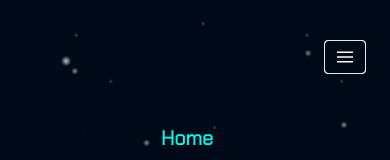
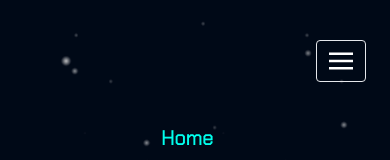
Before and after one commit to IEEECS-VIT/HackBattleWebsite, a React (Create React App) app: page / in a window 390 px wide. Both pictures are taken after a click on the button 345 px from the left and 57 px from the top of the page. Shown: the top 160 px of the page. Built offline with nearby package versions, Linux system fonts and the light colour scheme.

Commit message:
modified navbar

```diff
--- a/src/components/Home.js
+++ b/src/components/Home.js
@@ -2,6 +2,7 @@ import React, { useEffect, useState } from 'react';
 import { useNavigate } from 'react-router-dom';
 import styles from '../styles/Home.module.css';
 import backgroundImage from '../assets/background.png';
+import bg1 from '../assets/backgroundmobile.png'
 import { Link } from 'react-scroll';
 
 const Home = () => {
@@ -31,21 +32,23 @@ const Home = () => {
   return (
     <div>
       <nav className={navClasses} style={{fontFamily:"Chakra Petch"}}>
-        <div className="block absolute right-6 top-6 lg:hidden mt-4 mb-4">
+        {!isNavOpen&&(<div className="block absolute right-6 top-6 lg:hidden mt-4 mb-4">
           <button
             className="flex items-center px-3 py-2 border rounded text-white-200 hover:text-neoBlue"
             onClick={toggleNav}
           >
             <svg
-              className="fill-current h-4 w-4"
+              className="fill-current h-6 w-6"
               viewBox="0 0 20 20"
               xmlns="http://www.w3.org/2000/svg"
+              style={{color:"white",}}
             >
               <title>Menu</title>
               <path d="M0 3h20v2H0V3zm0 6h20v2H0V9zm0 6h20v2H0v-2z" />
             </svg>
           </button>
         </div>
+)}
         {isNavOpen && (
           <div className="black text-white absolute top-0 left-0 h-screen w-screen p-4">
             <ul>
@@ -55,7 +58,7 @@ const Home = () => {
             onClick={toggleNav}
           >
             <svg
-              className="fill-current h-4 w-4"
+              className="fill-current h-6 w-6"
               viewBox="0 0 20 20"
               xmlns="http://www.w3.org/2000/svg"
             >
@@ -155,7 +158,6 @@ const Home = () => {
             REGISTER NOW!
           </a>
             </div>
-              {/* Add other navigation links here */}
             </ul>
           </div>
         )}
```
Also changed, not shown: src/assets/backgroundmobile.png (added).
